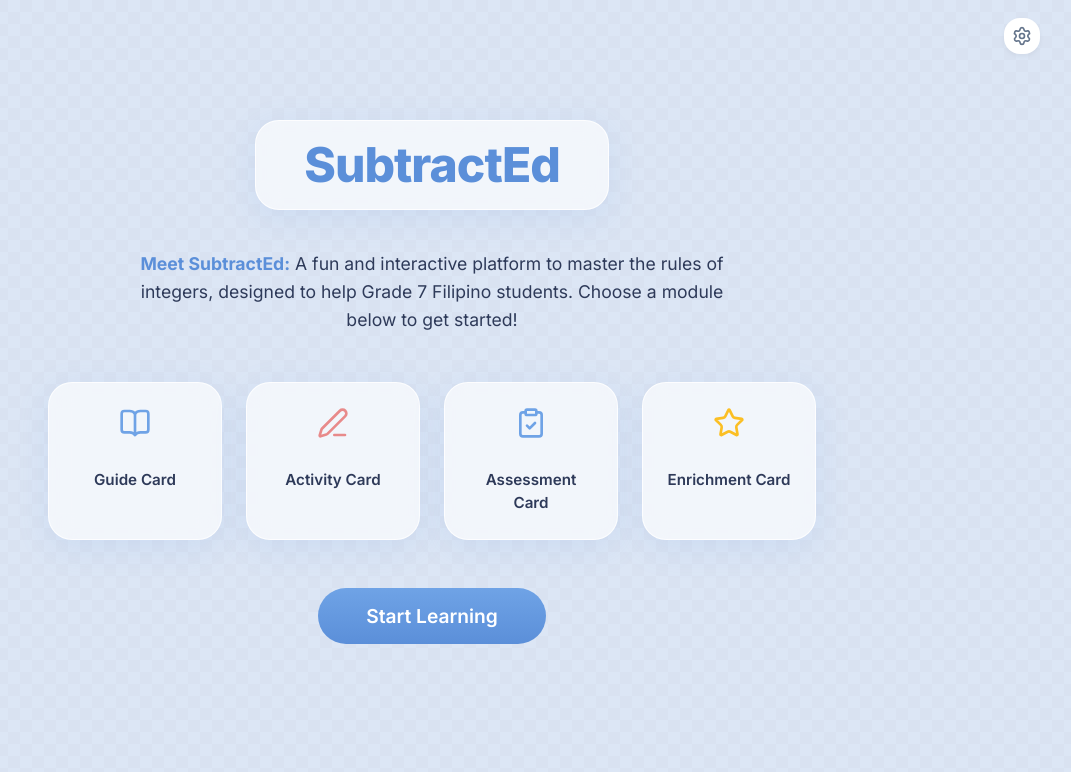
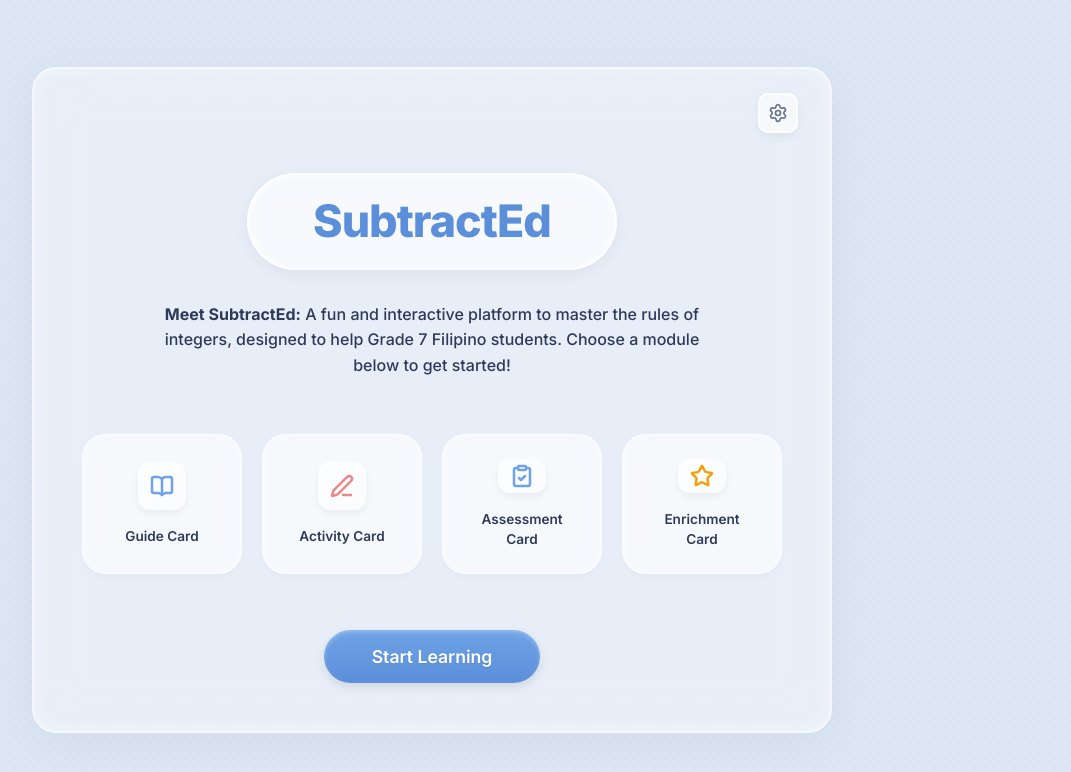
Before and after one commit to reyxdz/SubtractEd, a React (Vite) app in the folder client/: page /activity in a window 1280 px wide. Shown: the top 772 px of the page, without its empty margins (208-1279 px from the left). Built offline with nearby package versions, Linux system fonts and the light colour scheme.

Commit message:
style: refine glassmorphism, banig background, and overall component fidelity

```diff
--- a/client/src/components/common/Button.css
+++ b/client/src/components/common/Button.css
@@ -23,23 +23,17 @@
 .btn-primary {
   background: linear-gradient(180deg, var(--theme-primary) 0%, var(--theme-accent) 100%);
   color: var(--color-white);
-  box-shadow: 0 4px 14px 0 rgba(var(--theme-primary), 0.39);
+  box-shadow: 0 4px 10px rgba(0,0,0,0.1), inset 0 2px 4px rgba(255,255,255,0.3);
+  text-shadow: 0 1px 2px rgba(0,0,0,0.1);
 }
 
 .btn-primary:hover {
-  filter: brightness(1.1);
-  box-shadow: 0 6px 20px rgba(var(--theme-primary), 0.23);
+  filter: brightness(1.05);
+  box-shadow: 0 6px 15px rgba(0,0,0,0.15), inset 0 2px 4px rgba(255,255,255,0.3);
 }
 
 .btn-icon {
   padding: 0.5rem;
-  background-color: var(--color-white);
+  background-color: transparent;
   color: var(--color-text-muted);
-  border-radius: var(--border-radius-md);
-  box-shadow: 0 2px 5px rgba(0,0,0,0.05);
 }
-
-.btn-icon:hover {
-  background-color: var(--theme-bg-soft);
-  color: var(--theme-primary);
-}
--- a/client/src/components/common/Card.css
+++ b/client/src/components/common/Card.css
@@ -2,9 +2,14 @@
   padding: 1.5rem;
   border-radius: var(--border-radius-lg);
   transition: transform var(--transition-speed) ease, box-shadow var(--transition-speed) ease;
+  background: rgba(255, 255, 255, 0.4);
+  backdrop-filter: blur(12px);
+  -webkit-backdrop-filter: blur(12px);
+  border: 1px solid rgba(255, 255, 255, 0.8);
+  box-shadow: 0 4px 6px rgba(0,0,0,0.02), inset 0 0 15px rgba(255,255,255,0.5);
 }
 
 .card:hover {
-  transform: translateY(-4px);
-  box-shadow: var(--box-shadow-elevated);
+  transform: translateY(-2px);
+  box-shadow: 0 10px 20px rgba(0,0,0,0.05), inset 0 0 15px rgba(255,255,255,0.7);
 }
--- a/client/src/components/features/home/HomeContent.css
+++ b/client/src/components/features/home/HomeContent.css
@@ -4,21 +4,25 @@
   align-items: center;
   justify-content: center;
   text-align: center;
-  max-width: 800px;
   margin: 0 auto;
-  gap: 2rem;
+  gap: 1.5rem;
   padding: 1rem;
 }
 
-.home-title-wrapper {
-  padding: 0.5rem 3rem;
-  border-radius: var(--border-radius-lg);
+.glass-pill-title {
+  padding: 0.8rem 4rem;
+  border-radius: var(--border-radius-pill);
+  background: rgba(255, 255, 255, 0.45);
+  backdrop-filter: blur(16px);
+  -webkit-backdrop-filter: blur(16px);
+  border: 2px solid rgba(255, 255, 255, 0.9);
+  box-shadow: 0 4px 15px rgba(0, 0, 0, 0.05), inset 0 0 10px rgba(255,255,255,0.8);
   margin-bottom: 0.5rem;
 }
 
 .home-title {
   color: var(--theme-accent);
-  font-size: 3rem;
+  font-size: 2.8rem;
   font-weight: 800;
   margin: 0;
   letter-spacing: -1px;
@@ -26,29 +30,23 @@
 
 .home-description {
   color: var(--color-text-dark);
-  font-size: 1.1rem;
+  font-size: 1rem;
+  font-weight: 500;
   line-height: 1.6;
-  max-width: 600px;
-}
-
-.home-description strong {
-  font-weight: 700;
-  color: var(--theme-accent);
+  max-width: 580px;
 }
 
 .cards-grid {
   display: grid;
   grid-template-columns: repeat(4, 1fr);
-  gap: 1.5rem;
+  gap: 1.25rem;
   width: 100%;
+  margin-top: 1rem;
 }
 
 @media (max-width: 768px) {
   .cards-grid {
     grid-template-columns: repeat(2, 1fr);
-  }
-  .home-title {
-    font-size: 2.2rem;
   }
 }
 
@@ -62,40 +60,41 @@
   display: flex;
   flex-direction: column;
   align-items: center;
-  gap: 1rem;
+  justify-content: center;
+  gap: 0.5rem;
   cursor: pointer;
+  height: 140px;
 }
 
-.module-card h4 {
+.card-title {
   margin: 0;
-  font-size: 0.95rem;
+  font-size: 0.85rem;
   font-weight: 600;
   color: var(--color-text-dark);
 }
 
 .card-icon-wrapper {
   margin-bottom: 0.5rem;
+  display: flex;
+  align-items: center;
+  justify-content: center;
+  width: 48px;
+  height: 48px;
+  border-radius: 12px;
+  background: linear-gradient(135deg, rgba(255,255,255,0.8), rgba(255,255,255,0.4));
+  box-shadow: 0 4px 6px rgba(0,0,0,0.05);
 }
 
-/* Specific icon colors mimicking the image */
-.icon-blue {
-  color: var(--color-primary-blue);
-}
-
-.icon-red {
-  color: var(--color-primary-red);
-}
-
-.icon-yellow {
-  color: #FBBF24; /* Amber/Yellow for star */
-}
+.blue-gradient { color: var(--color-primary-blue); }
+.red-gradient { color: var(--color-primary-red); }
+.yellow-gradient { color: #F59E0B; }
 
 .home-action {
-  margin-top: 1rem;
+  margin-top: 2rem;
 }
 
 .start-btn {
-  font-size: 1.2rem;
+  font-size: 1.1rem;
   padding: 1rem 3rem;
   border-radius: var(--border-radius-pill);
 }
--- a/client/src/components/features/home/HomeContent.tsx
+++ b/client/src/components/features/home/HomeContent.tsx
@@ -5,16 +5,17 @@ import { Button } from '../../common/Button';
 import './HomeContent.css';
 
 const MOCK_CARDS = [
-  { id: 1, title: 'Guide Card', icon: BookOpen, colorClass: 'icon-blue' },
-  { id: 2, title: 'Activity Card', icon: Edit3, colorClass: 'icon-red' },
-  { id: 3, title: 'Assessment Card', icon: ClipboardCheck, colorClass: 'icon-blue' },
-  { id: 4, title: 'Enrichment Card', icon: Star, colorClass: 'icon-yellow' },
+  { id: 1, title: 'Guide Card', icon: BookOpen, gradient: 'blue-gradient' },
+  { id: 2, title: 'Activity Card', icon: Edit3, gradient: 'red-gradient' },
+  { id: 3, title: 'Assessment Card', icon: ClipboardCheck, gradient: 'blue-gradient' },
+  { id: 4, title: 'Enrichment Card', icon: Star, gradient: 'yellow-gradient' },
 ];
 
 export const HomeContent: React.FC = () => {
   return (
     <div className="home-container">
-      <div className="home-title-wrapper glass">
+
+      <div className="glass-pill-title">
         <h1 className="home-title">SubtractEd</h1>
       </div>
 
@@ -29,10 +30,10 @@ export const HomeContent: React.FC = () => {
           const IconComponent = card.icon;
           return (
             <Card key={card.id} className="module-card">
-              <div className={`card-icon-wrapper ${card.colorClass}`}>
-                <IconComponent size={32} />
+              <div className="card-icon-wrapper">
+                <IconComponent size={24} strokeWidth={2.5} className={card.gradient} />
               </div>
-              <h4>{card.title}</h4>
+              <h4 className="card-title">{card.title}</h4>
             </Card>
           );
         })}
@@ -43,6 +44,7 @@ export const HomeContent: React.FC = () => {
           Start Learning
         </Button>
       </div>
+
     </div>
   );
 };
--- a/client/src/components/layout/MainLayout.css
+++ b/client/src/components/layout/MainLayout.css
@@ -1,22 +1,50 @@
 .main-layout {
   min-height: 100vh;
   background-color: var(--theme-bg-soft);
-  /* Banig woven pattern effect */
+  display: flex;
+  align-items: center;
+  justify-content: center;
+  position: relative;
+  overflow: hidden;
+  padding: 2rem;
+}
+
+.banig-bg {
+  position: absolute;
+  top: 0;
+  left: 0;
+  right: 0;
+  bottom: 0;
+  /* Extremely subtle woven banig effect */
   background-image:
-    linear-gradient(45deg, rgba(0, 0, 0, 0.015) 25%, transparent 25%, transparent 75%, rgba(0, 0, 0, 0.015) 75%, rgba(0, 0, 0, 0.015)),
-    linear-gradient(45deg, rgba(0, 0, 0, 0.015) 25%, transparent 25%, transparent 75%, rgba(0, 0, 0, 0.015) 75%, rgba(0, 0, 0, 0.015));
-  background-size: 24px 24px;
-  background-position: 0 0, 12px 12px;
+    linear-gradient(45deg, rgba(0, 0, 0, 0.008) 25%, transparent 25%, transparent 75%, rgba(0, 0, 0, 0.008) 75%, rgba(0, 0, 0, 0.008)),
+    linear-gradient(45deg, rgba(0, 0, 0, 0.008) 25%, transparent 25%, transparent 75%, rgba(0, 0, 0, 0.008) 75%, rgba(0, 0, 0, 0.008));
+  background-size: 10px 10px;
+  background-position: 0 0, 5px 5px;
+  z-index: 0;
+}
+
+.app-window {
+  position: relative;
+  width: 100%;
+  max-width: 800px;
+  min-height: 500px;
+  z-index: 10;
+  border-radius: 24px;
   display: flex;
   flex-direction: column;
+  padding: 1rem;
+  /* The overarching thick glassmorphism of the main panel */
+  background: rgba(255, 255, 255, 0.35);
+  backdrop-filter: blur(24px);
+  -webkit-backdrop-filter: blur(24px);
+  border: 2px solid rgba(255, 255, 255, 0.6);
+  box-shadow: 0 10px 40px rgba(0, 0, 0, 0.04), inset 0 0 20px rgba(255,255,255,0.5);
 }
 
 .main-content {
   flex: 1;
   display: flex;
   flex-direction: column;
-  padding: 2rem;
-  max-width: 1200px;
-  margin: 0 auto;
-  width: 100%;
+  padding: 1rem;
 }
--- a/client/src/components/layout/MainLayout.tsx
+++ b/client/src/components/layout/MainLayout.tsx
@@ -9,10 +9,14 @@ interface MainLayoutProps {
 export const MainLayout: React.FC<MainLayoutProps> = ({ children }) => {
   return (
     <div className="main-layout">
-      <TopBar />
-      <main className="main-content">
-        {children}
-      </main>
+      <div className="banig-bg"></div>
+
+      <div className="app-window">
+        <TopBar />
+        <main className="main-content">
+          {children}
+        </main>
+      </div>
     </div>
   );
 };
--- a/client/src/components/layout/TopBar.css
+++ b/client/src/components/layout/TopBar.css
@@ -1,19 +1,32 @@
 .top-bar {
   display: flex;
-  justify-content: space-between;
+  justify-content: flex-end;
   align-items: center;
-  padding: 1rem 2rem;
+  padding: 0.5rem 1rem;
   width: 100%;
   position: relative;
   z-index: 50;
 }
 
-.logo-placeholder {
-  height: 40px;
-  width: 120px;
-  /* Will hold image later */
-}
-
 .top-bar-actions {
   position: relative;
 }
+
+.settings-icon-btn {
+  width: 40px;
+  height: 40px;
+  border-radius: 10px; /* Squarish rounded like the picture */
+  border: 2px solid rgba(255, 255, 255, 0.8);
+  background: rgba(255, 255, 255, 0.5);
+  display: flex;
+  align-items: center;
+  justify-content: center;
+  cursor: pointer;
+  transition: transform 0.2s ease, box-shadow 0.2s ease;
+  box-shadow: 0 4px 10px rgba(0,0,0,0.05);
+}
+
+.settings-icon-btn:hover {
+  transform: translateY(-2px);
+  box-shadow: 0 6px 15px rgba(0,0,0,0.08);
+}
--- a/client/src/components/layout/TopBar.tsx
+++ b/client/src/components/layout/TopBar.tsx
@@ -1,6 +1,5 @@
 import React, { useState } from 'react';
 import { Settings } from 'lucide-react';
-import { Button } from '../common/Button';
 import { SettingsPopover } from '../features/settings/SettingsPopover';
 import './TopBar.css';
 
@@ -9,18 +8,17 @@ export const TopBar: React.FC = () => {
 
   return (
     <header className="top-bar">
-      <div className="logo-placeholder">
-        {/* Logo goes here */}
-      </div>
+      {/* Spacer to push settings to the right */}
+      <div style={{ flex: 1 }}></div>
 
       <div className="top-bar-actions">
-        <Button
-          variant="icon"
+        <button
+          className="settings-icon-btn glass"
           onClick={() => setIsSettingsOpen(!isSettingsOpen)}
           aria-label="Settings"
         >
-          <Settings size={20} />
-        </Button>
+          <Settings size={20} color="var(--color-text-muted)" />
+        </button>
         {isSettingsOpen && (
           <SettingsPopover onClose={() => setIsSettingsOpen(false)} />
         )}
```
